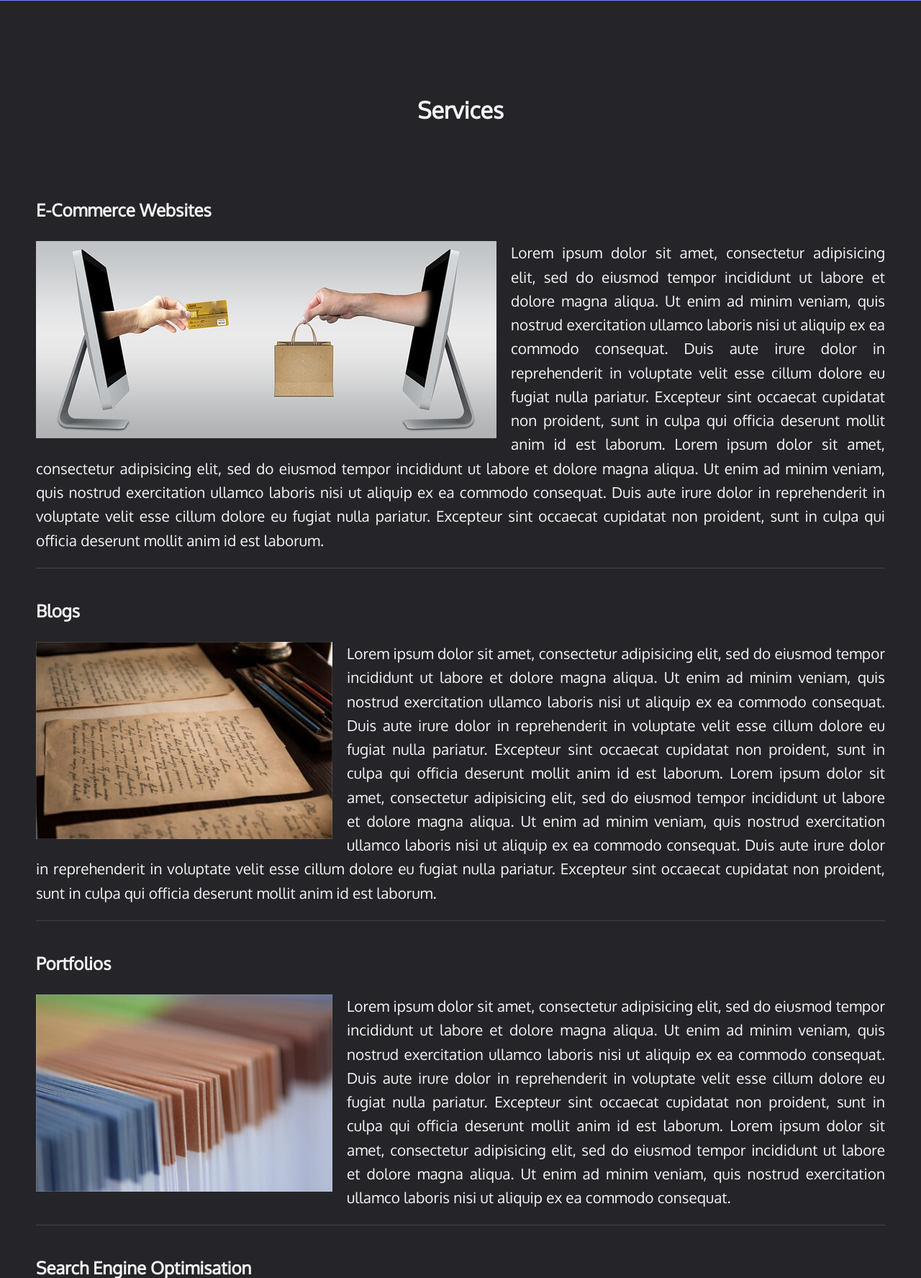
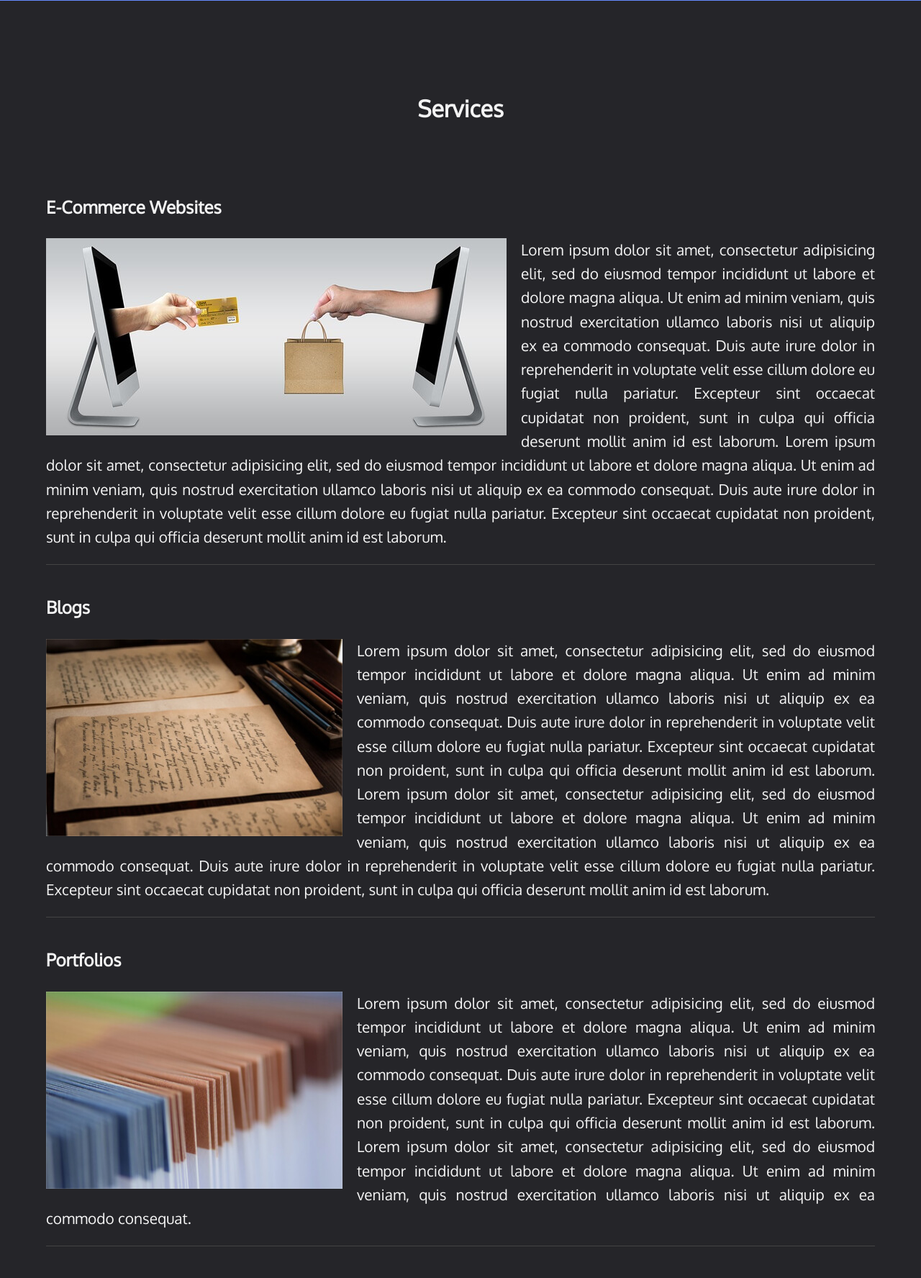
Before and after one commit to balintperjesi/livesign, a PHP site: page / in a window 1280 px wide. Shown: the part 799-2575 px from the top of the page at 72% size. Run offline with PHP 8.4, Linux system fonts and the light colour scheme.

Commit message:
Update style.css
Changed .container padding to 0  5vw;

```diff
--- a/css/style.css
+++ b/css/style.css
@@ -17,7 +17,7 @@ body {
     max-width: 1180px;
     text-align: center;
     margin: 0 auto;
-    padding: 0 3rem;
+    padding: 0 5vw;
 }
 
 .flex-container {
```
